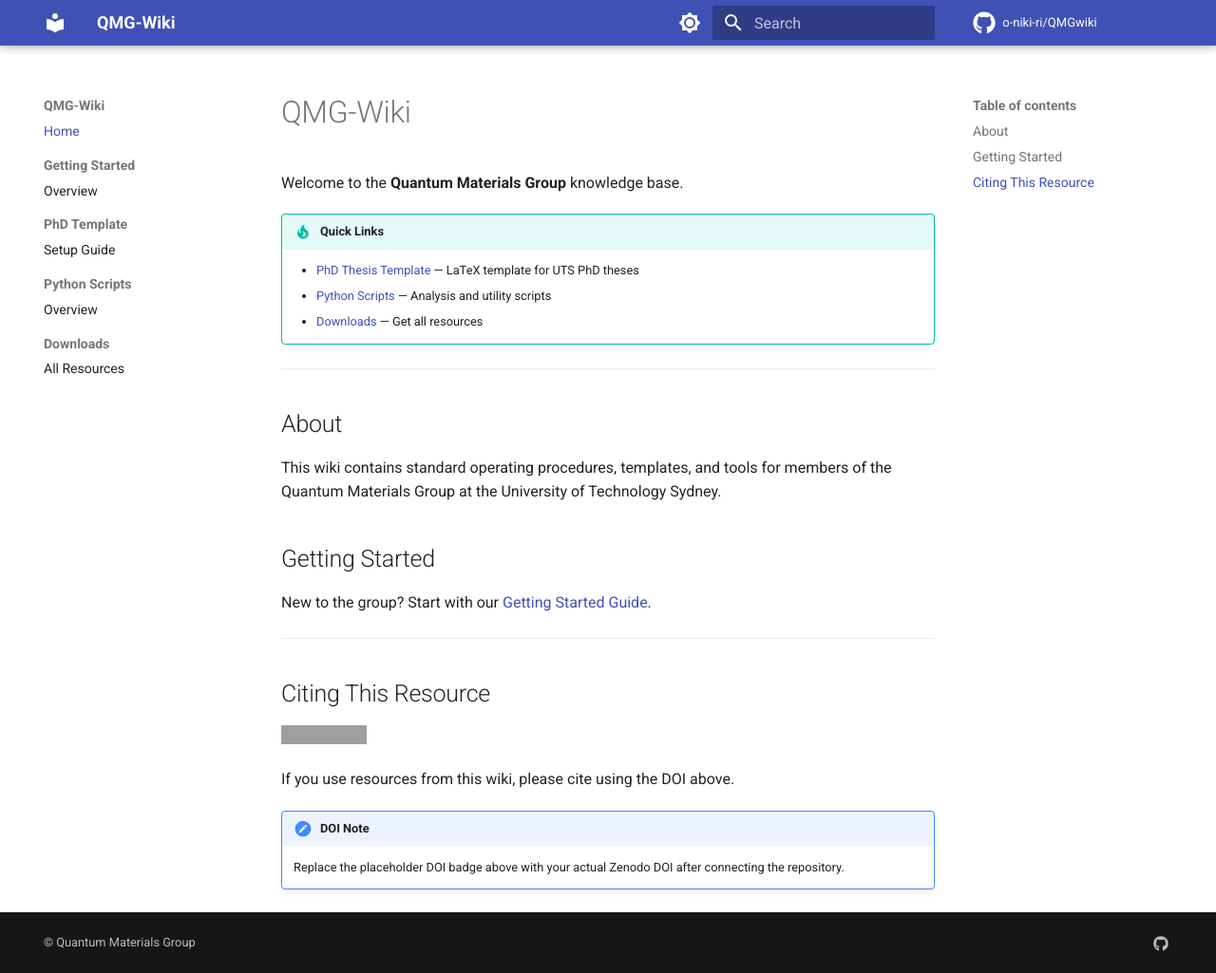
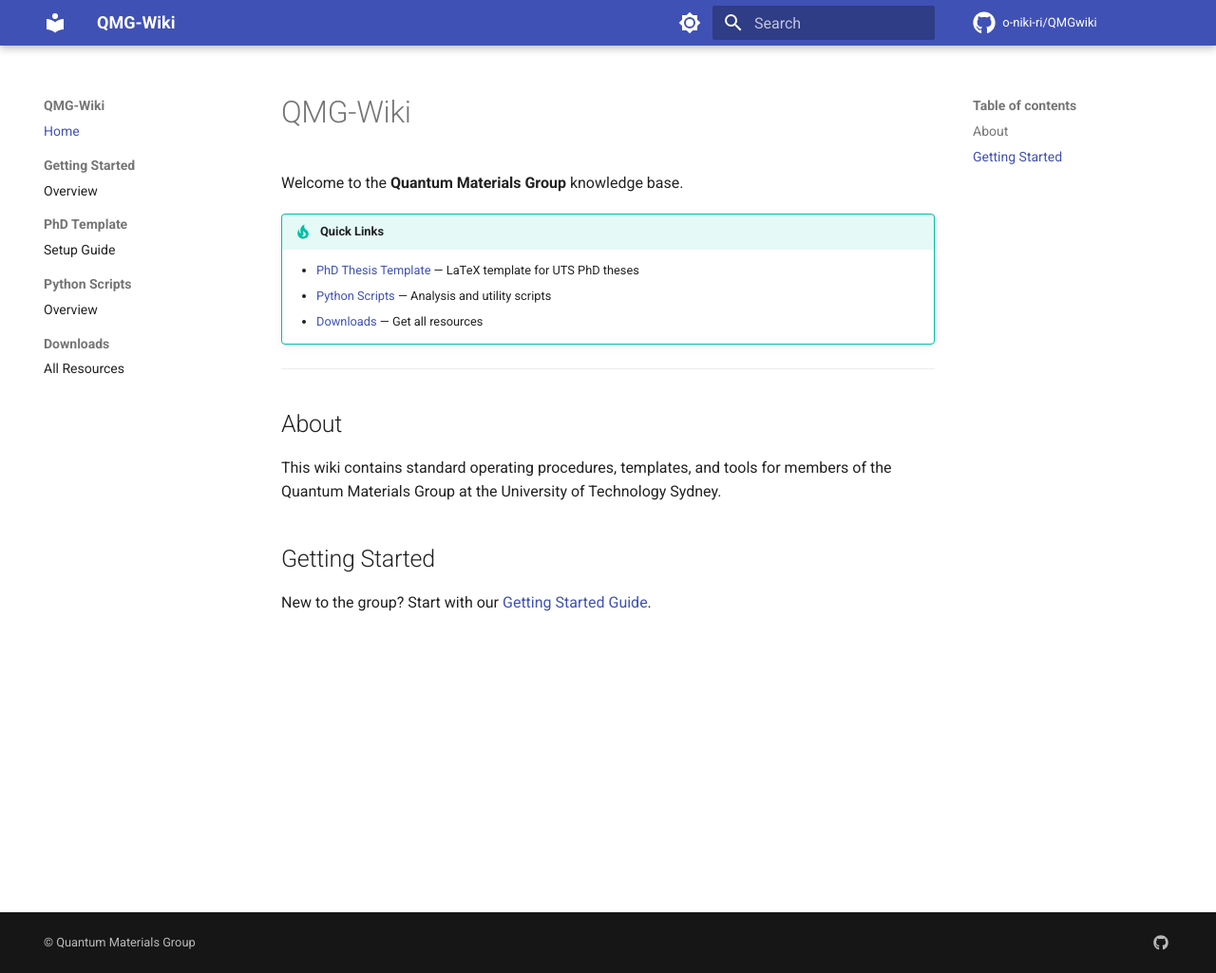
Before and after one commit to o-niki-ri/QMGwiki, an MkDocs documentation site: the page built from docs/index.md, in a window 1280 px wide and 1025 px high. Shown: the whole window at 95% size. Built offline with MkDocs 1.6.1 and Material for MkDocs 9.7.7, drawn with Linux system fonts in a browser that asks for light colours; comment, search, counter and statistics services are not loaded; grey boxes are pictures that could not be loaded.

Commit message:
Remove Zenodo integration - internal use only

```diff
--- a/docs/index.md
+++ b/docs/index.md
@@ -16,14 +16,3 @@ This wiki contains standard operating procedures, templates, and tools for membe
 ## Getting Started
 
 New to the group? Start with our [Getting Started Guide](getting-started/index.md).
-
----
-
-## Citing This Resource
-
-[![DOI](https://zenodo.org/badge/DOI/10.5281/zenodo.XXXXXXX.svg)](https://doi.org/10.5281/zenodo.XXXXXXX)
-
-If you use resources from this wiki, please cite using the DOI above.
-
-!!! note "DOI Note"
-    Replace the placeholder DOI badge above with your actual Zenodo DOI after connecting the repository.
```
Also changed, not shown: .zenodo.json (deleted).
